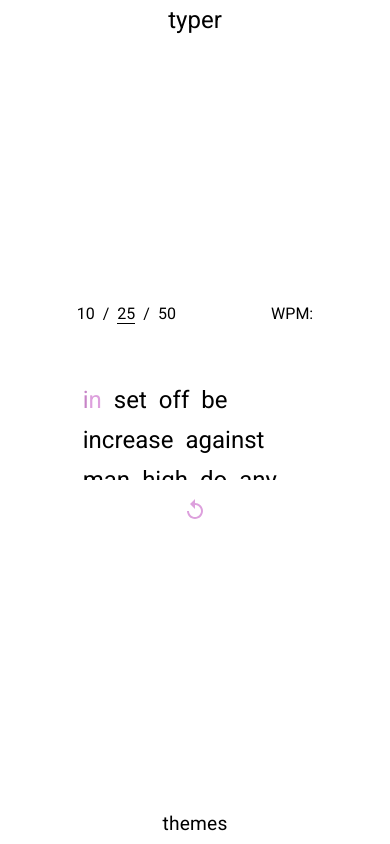
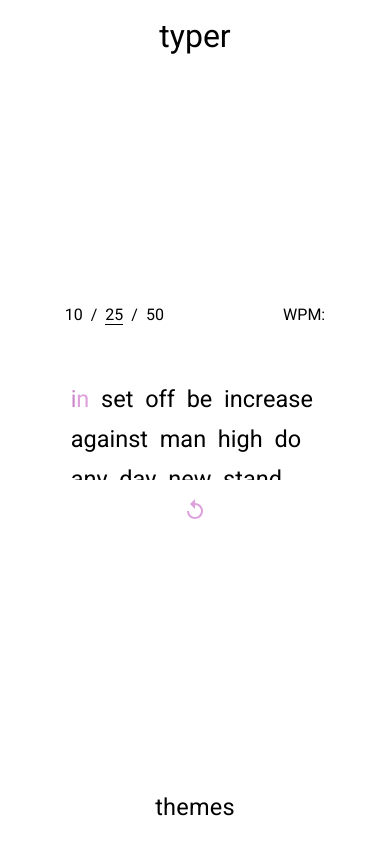
Before and after one commit to nkuek/archetyper, a React (Create React App) app: page / in a window 390 px wide. Built offline with nearby package versions, Linux system fonts and the light colour scheme.

Commit message:
responsive font sizes

```diff
--- a/src/app/App.tsx
+++ b/src/app/App.tsx
@@ -28,8 +28,8 @@ const App = () => {
   }, []);
 
   return (
-    <Container
-      sx={{
+    <div
+      style={{
         fontFamily: 'Roboto',
         background: theme.pageBackground,
       }}
@@ -41,7 +41,9 @@ const App = () => {
           justifyContent: 'center',
           alignItems: 'center',
           height: 40,
-          fontSize: '1.5em',
+          fontSize: 'clamp(2rem, 5vw + .5rem, 3rem)',
+          top: '1rem',
+          position: 'relative',
           color: theme.headings || theme.currentWord,
         }}
       >
@@ -98,15 +100,17 @@ const App = () => {
             '&:hover': {
               backgroundSize: '100% 3px',
             },
-            fontSize: '1.2em',
+            fontSize: 'clamp(1rem, 5vw + .25rem, 1.5rem)',
             color: theme.headings || theme.currentWord,
+            position: 'relative',
+            bottom: '1rem',
           }}
         >
           themes
         </Typography>
       </Box>
       <Themes open={dialogOpen} onClose={closeDialog} />
-    </Container>
+    </div>
   );
 };
 
--- a/src/components/Themes/index.tsx
+++ b/src/components/Themes/index.tsx
@@ -18,7 +18,7 @@ const Themes: FC<IProps> = ({ open, onClose }) => {
   return (
     <Dialog open={open} onClose={onClose}>
       <DialogTitle>themes</DialogTitle>
-      <DialogContent sx={{ display: 'flex' }}>
+      <DialogContent sx={{ display: 'flex', flexWrap: 'wrap' }}>
         {Object.keys(themeList).map((themeListItem) => {
           const theme = themeList[themeListItem];
           return (
--- a/src/components/WordBox/index.tsx
+++ b/src/components/WordBox/index.tsx
@@ -331,6 +331,7 @@ const WordBox = () => {
           justifyContent: 'space-between',
           alignItems: 'center',
           padding: 0,
+          fontSize: 'clamp(1rem, 5vw + .25rem, 1.5rem)',
         }}
         disableGutters
       >
@@ -347,6 +348,7 @@ const WordBox = () => {
           zIndex: 1,
           height: 100,
           overflow: 'hidden',
+          fontSize: 'clamp(1rem, 5vw + .25rem, 1.5rem)',
         }}
         ref={wordRef}
       >
```
